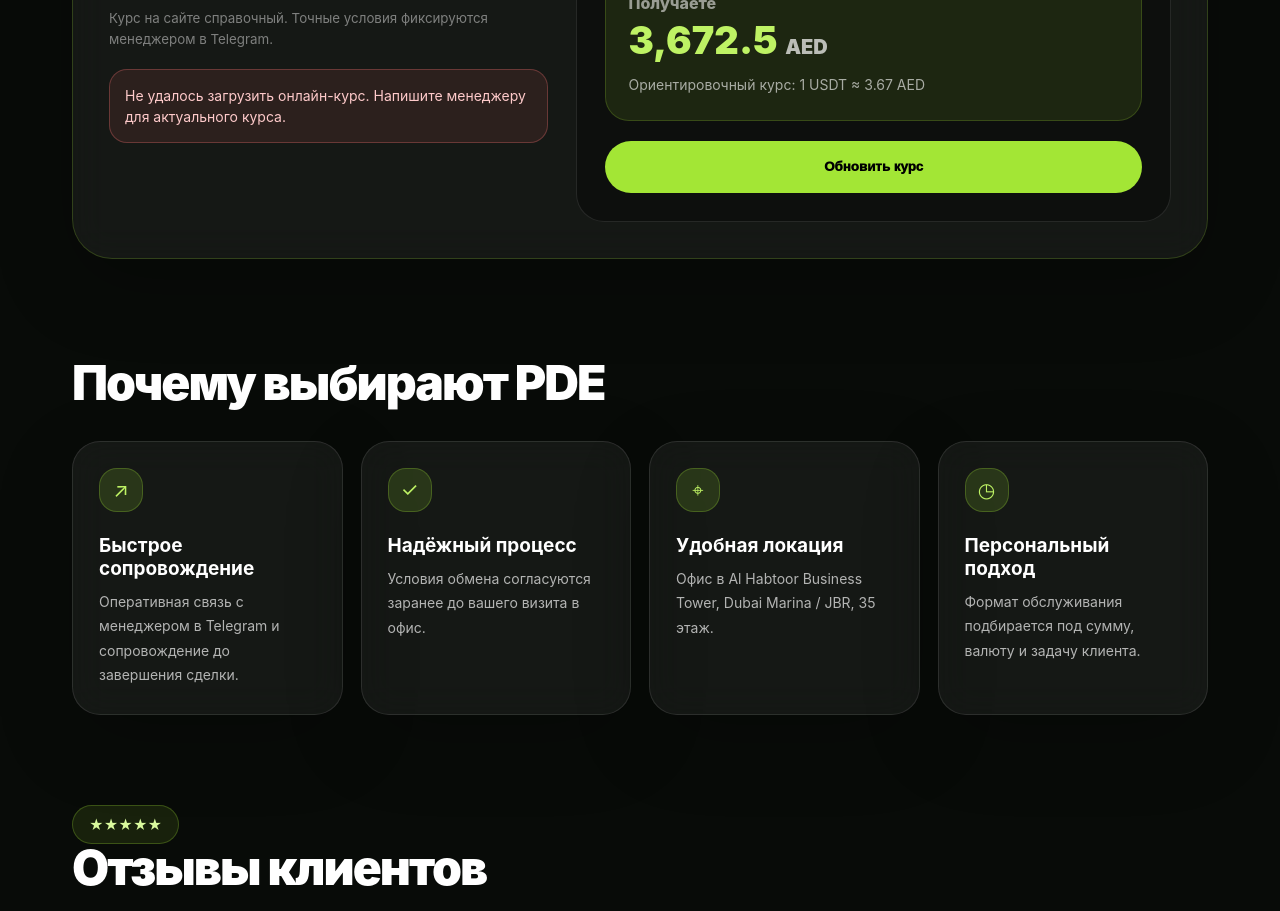
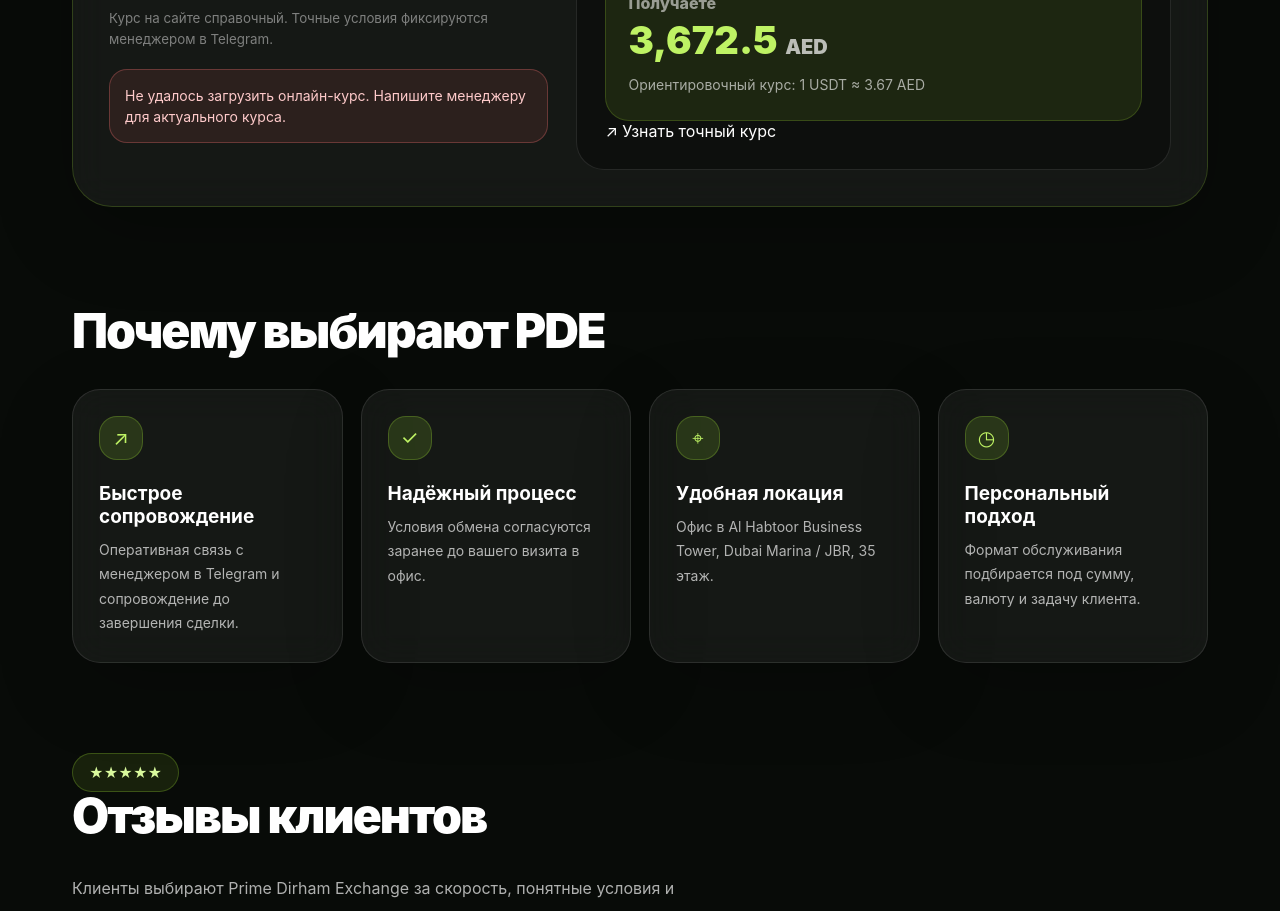
Before and after one commit to i4573390-cyber/prime-dirham-exchange, a React (Vite) app: page / in a window 1280 px wide. Shown: the part 1260-2171 px from the top of the page. Built offline with nearby package versions, Linux system fonts and the light colour scheme; no server answers.

Commit message:
Update main.jsx

```diff
--- a/src/main.jsx
+++ b/src/main.jsx
@@ -38,6 +38,7 @@ const content = {
     amountLabel: 'Сумма',
     rateLabel: 'Ориентировочный курс',
     updateLabel: 'Обновить курс',
+    exactRateCta: 'Узнать точный курс',
     loadingRates: 'Загружаем курсы...',
     rateError:
       'Не удалось загрузить онлайн-курс. Напишите менеджеру для актуального курса.',
@@ -127,6 +128,7 @@ const content = {
     amountLabel: 'Amount',
     rateLabel: 'Indicative rate',
     updateLabel: 'Refresh rates',
+    exactRateCta: 'Get exact rate',
     loadingRates: 'Loading rates...',
     rateError: 'Could not load live rates. Contact the manager for the current rate.',
     finalRateNote:
@@ -215,6 +217,7 @@ const content = {
     amountLabel: 'المبلغ',
     rateLabel: 'السعر التقريبي',
     updateLabel: 'تحديث الأسعار',
+    exactRateCta: 'اعرف السعر الدقيق',
     loadingRates: 'جاري تحميل الأسعار...',
     rateError: 'تعذر تحميل الأسعار المباشرة. تواصل مع المدير للحصول على السعر الحالي.',
     finalRateNote:
@@ -437,9 +440,14 @@ function ExchangeCalculator({ t }) {
             </p>
           </div>
 
-          <button onClick={loadRates}>
-            {loading ? t.loadingRates : t.updateLabel}
-          </button>
+          <a
+            className="calcActionBtn"
+            href={TELEGRAM_URL}
+            target="_blank"
+            rel="noreferrer"
+          >
+            ↗ {t.exactRateCta}
+          </a>
         </div>
       </div>
     </section>
```
